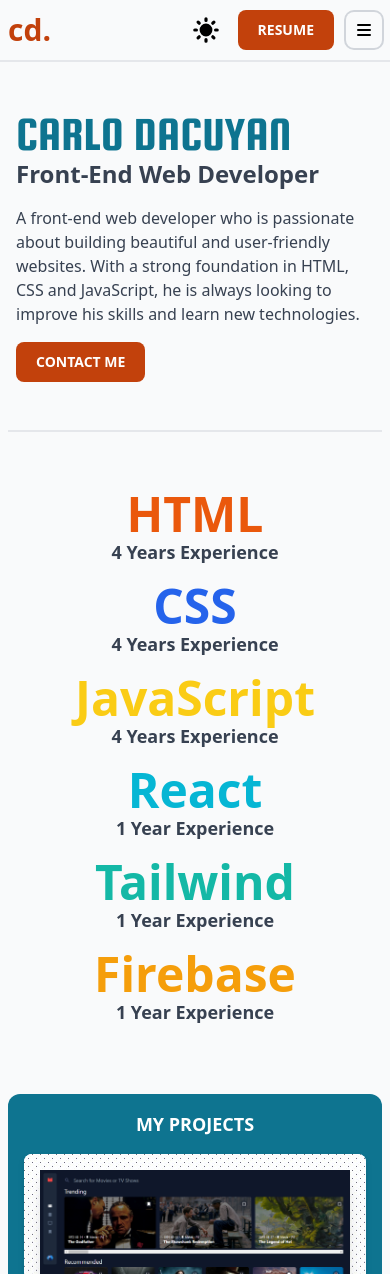
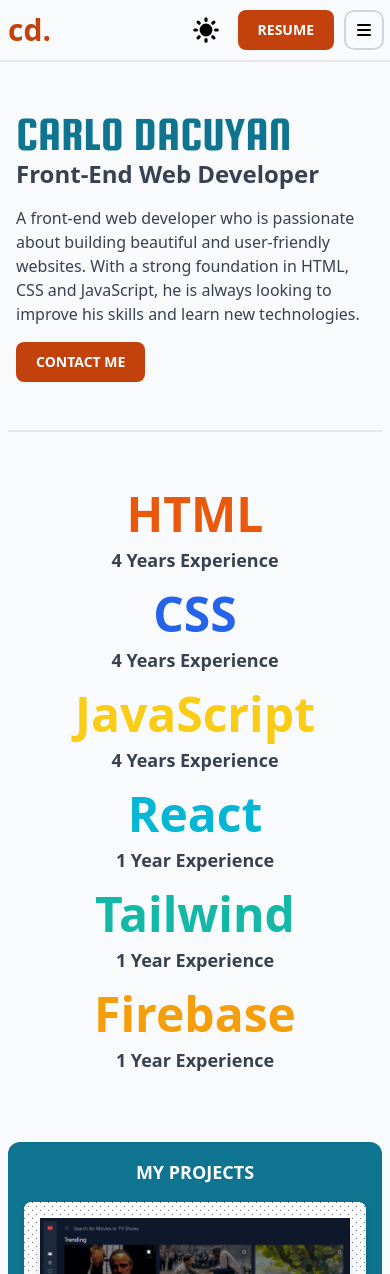
Before and after one commit to hicarlodacuyan/hicarlodacuyan.github.io, a React (Vite) app: page / in a window 390 px wide. Shown: the top 1274 px of the page. Built offline with nearby package versions, Linux system fonts and the light colour scheme.

Commit message:
Add a little bit of spacing between elements & adjust responsive font sizes

```diff
--- a/src/components/Skills.jsx
+++ b/src/components/Skills.jsx
@@ -3,29 +3,53 @@ const Skills = () => {
     <section id="skills" className="flex px-2 sm:px-4 py-2.5">
       <div className="container mx-auto rounded-xl py-12">
         <ul className="grid xl:grid-cols-3 md:grid-cols-2 place-items-center md:gap-20 gap-4 font-bold text-gray-700">
-            <li className="flex flex-col items-center">
-                <h4 className="text-orange-600 md:text-6xl text-5xl">HTML</h4>
-                <p className="md:text-2xl text-lg dark:text-white">4 Years Experience</p>
+          <li className="flex flex-col items-center gap-2">
+            <h4 className="text-orange-600 text-5xl xl:text-6xl 2xl:text-7xl">
+              HTML
+            </h4>
+            <p className="md:text-2xl text-lg dark:text-white">
+              4 Years Experience
+            </p>
           </li>
-            <li className="flex flex-col items-center">
-                <h4 className="text-blue-600 md:text-6xl text-5xl">CSS</h4>
-                <p className="md:text-2xl text-lg dark:text-white">4 Years Experience</p>
+          <li className="flex flex-col items-center gap-2">
+            <h4 className="text-blue-600 text-5xl xl:text-6xl 2xl:text-7xl">
+              CSS
+            </h4>
+            <p className="md:text-2xl text-lg dark:text-white">
+              4 Years Experience
+            </p>
           </li>
-            <li className="flex flex-col items-center">
-                <h4 className="text-yellow-400 md:text-6xl text-5xl">JavaScript</h4>
-                <p className="md:text-2xl text-lg dark:text-white">4 Years Experience</p>
+          <li className="flex flex-col items-center gap-2">
+            <h4 className="text-yellow-400 text-5xl xl:text-6xl 2xl:text-7xl">
+              JavaScript
+            </h4>
+            <p className="md:text-2xl text-lg dark:text-white">
+              4 Years Experience
+            </p>
           </li>
-            <li className="flex flex-col items-center">
-                <h4 className="text-cyan-500 md:text-6xl text-5xl">React</h4>
-                <p className="md:text-2xl text-lg dark:text-white">1 Year Experience</p>
+          <li className="flex flex-col items-center gap-2">
+            <h4 className="text-cyan-500 text-5xl xl:text-6xl 2xl:text-7xl">
+              React
+            </h4>
+            <p className="md:text-2xl text-lg dark:text-white">
+              1 Year Experience
+            </p>
           </li>
-            <li className="flex flex-col items-center">
-                <h4 className="text-teal-500 md:text-6xl text-5xl">Tailwind</h4>
-                <p className="md:text-2xl text-lg dark:text-white">1 Year Experience</p>
+          <li className="flex flex-col items-center gap-2">
+            <h4 className="text-teal-500 text-5xl xl:text-6xl 2xl:text-7xl">
+              Tailwind
+            </h4>
+            <p className="md:text-2xl text-lg dark:text-white">
+              1 Year Experience
+            </p>
           </li>
-            <li className="flex flex-col items-center">
-                <h4 className="text-amber-500 md:text-6xl text-5xl">Firebase</h4>
-                <p className="md:text-2xl text-lg dark:text-white">1 Year Experience</p>
+          <li className="flex flex-col items-center gap-2">
+            <h4 className="text-amber-500 text-5xl xl:text-6xl 2xl:text-7xl">
+              Firebase
+            </h4>
+            <p className="md:text-2xl text-lg dark:text-white">
+              1 Year Experience
+            </p>
           </li>
         </ul>
       </div>
```
Lines whose indentation alone changed are shown as unchanged.
